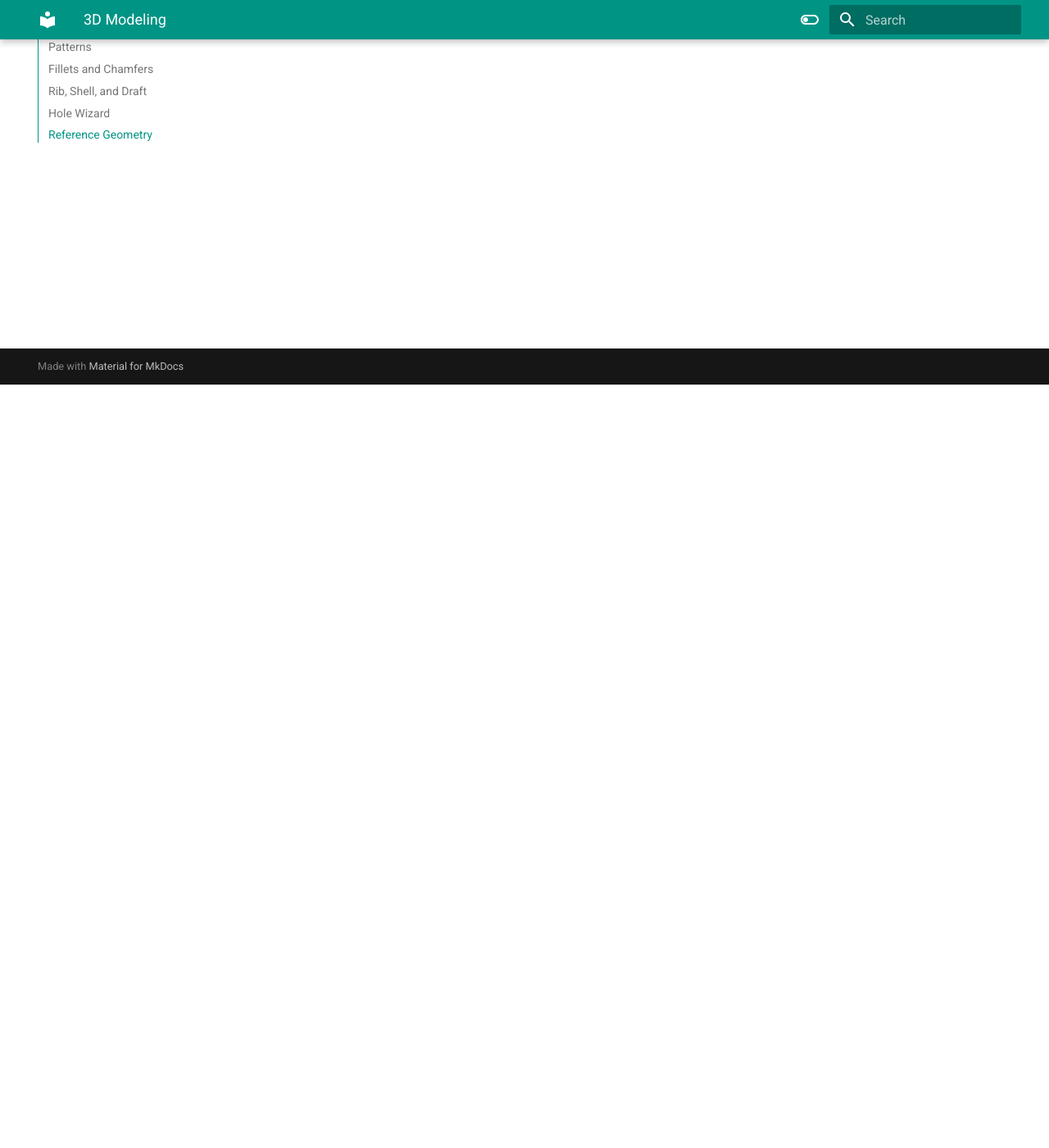
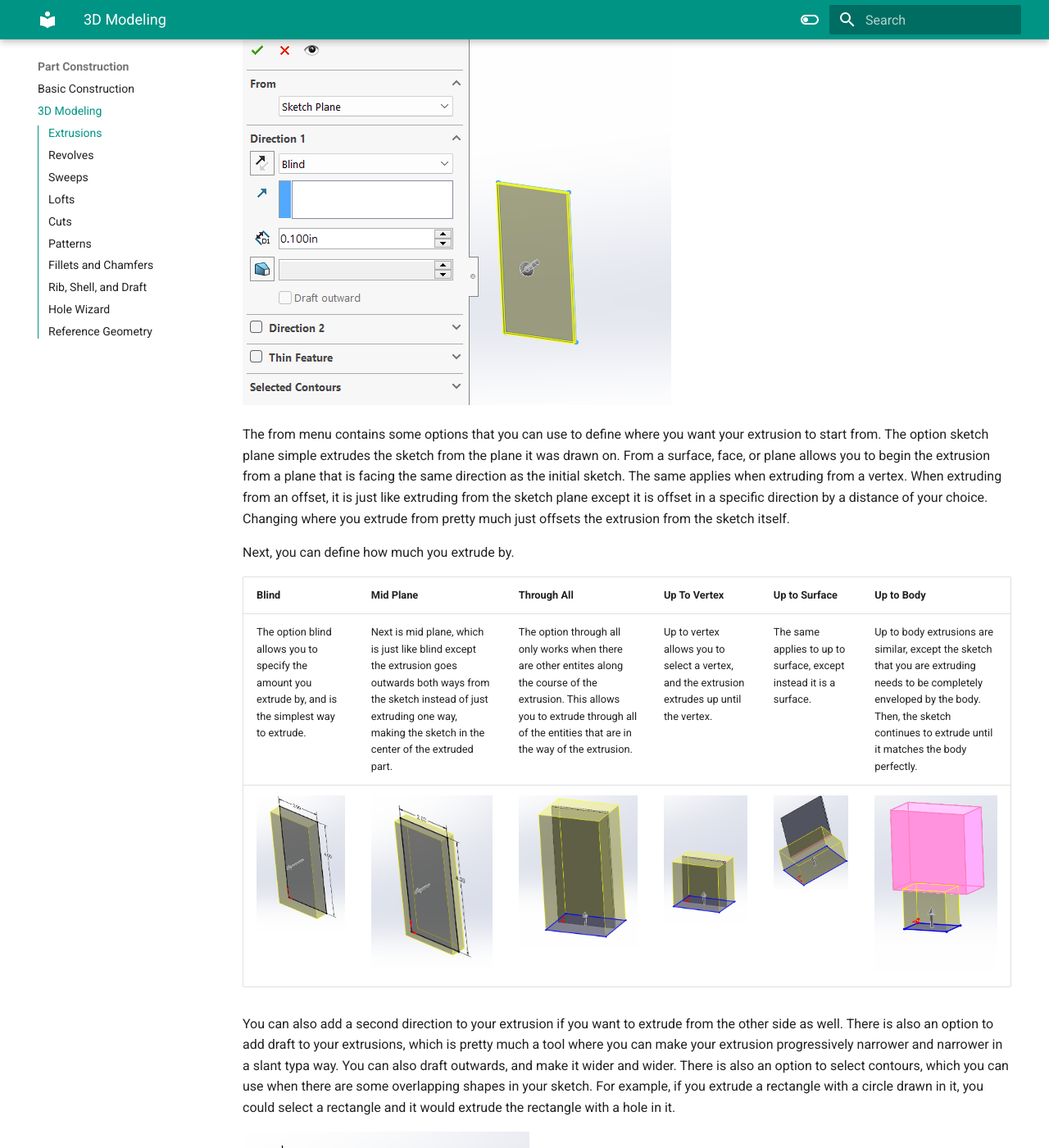
Before and after one commit to mihirgarg01/Solidworks-With-FRC, an MkDocs documentation site: the page built from docs/part-construction/3d-modeling.md, in a window 1280 px wide and 1400 px high, scrolled down 931 px. Shown: the whole window at 82% size. Built offline with MkDocs 1.6.1 and Material for MkDocs 9.7.7, drawn with Linux system fonts in a browser that asks for light colours; some of the changed text lies outside the part shown.

Commit message:
extrusions

```diff
--- a/docs/part-construction/3d-modeling.md
+++ b/docs/part-construction/3d-modeling.md
@@ -4,6 +4,31 @@ Now that you have made your sketch, you need to make the part 3 dimensional for
 
 ## Extrusions
 
+Extrusions are how you give your 2D sketch depth along a constant axis. To extrude, simply select a sketch and then click extrude.
+
+![Boss Extrusion](images-part-construction/3d - boss extrude.png)
+
+Once you click extrude, a side menu pops up along with a preview of how your extrusion looks like.
+
+![Boss Extrusion Menu](images-part-construction/3d - boss extrude menu.png)
+
+The from menu contains some options that you can use to define where you want your extrusion to start from. The option sketch plane simple extrudes the sketch from the plane it was drawn on. From a surface, face, or plane allows you to begin the extrusion from a plane that is facing the same direction as the initial sketch. The same applies when extruding from a vertex. When extruding from an offset, it is just like extruding from the sketch plane except it is offset in a specific direction by a distance of your choice. Changing where you extrude from pretty much just offsets the extrusion from the sketch itself.
+
+Next, you can define how much you extrude by.
+
+| Blind | Mid Plane | Through All | Up To Vertex | Up to Surface | Up to Body |
+| -------- | ------- | ------- | ------- | ------- | ------- |
+| The option blind allows you to specify the amount you extrude by, and is the simplest way to extrude.  | Next is mid plane, which is just like blind except the extrusion goes outwards both ways from the sketch instead of just extruding one way, making the sketch in the center of the extruded part.  | The option through all only works when there are other entites along the course of the extrusion. This allows you to extrude through all of the entities that are in the way of the extrusion.  | Up to vertex allows you to select a vertex, and the extrusion extrudes up until the vertex. | The same applies to up to surface, except instead it is a surface. | Up to body extrusions are similar, except the sketch that you are extruding needs to be completely enveloped by the body. Then, the sketch continues to extrude until it matches the body perfectly. |
+ |  ![Blind Extrusion](images-part-construction/3d - blind.png)  | ![Mid Plane Extrusion](images-part-construction/3d - mid plane.png) | ![Through All Extrusion](images-part-construction/3d - through all.png) | ![To Vertex Extrusion](images-part-construction/3d - vertex.png) | ![To Surface Extrusion](images-part-construction/3d - surface.png) |  ![To Body](images-part-construction/3d - to body.png)
+
+You can also add a second direction to your extrusion if you want to extrude from the other side as well. There is also an option to add draft to your extrusions, which is pretty much a tool where you can make your extrusion progressively narrower and narrower in a slant typa way. You can also draft outwards, and make it wider and wider. There is also an option to select contours, which you can use when there are some overlapping shapes in your sketch. For example, if you extrude a rectangle with a circle drawn in it, you could select a rectangle and it would extrude the rectangle with a hole in it.
+
+![Blind Extrusion](images-part-construction/3d - selected contours.png)
+## Revolves
+
+## Sweeps
+
+## Lofts
 
 ## Cuts
 
```
Also changed, not shown: docs/part-construction/images-part-construction/3d - blind.png (added), docs/part-construction/images-part-construction/3d - boss extrude menu.png (added), docs/part-construction/images-part-construction/3d - mid plane.png (added), docs/part-construction/images-part-construction/3d - selected contours.png (added), docs/part-construction/images-part-construction/3d - surface.png (added), docs/part-construction/images-part-construction/3d - through all.png (added), docs/part-construction/images-part-construction/3d - to body.png (added), docs/part-construction/images-part-construction/3d - vertex.png (added).
